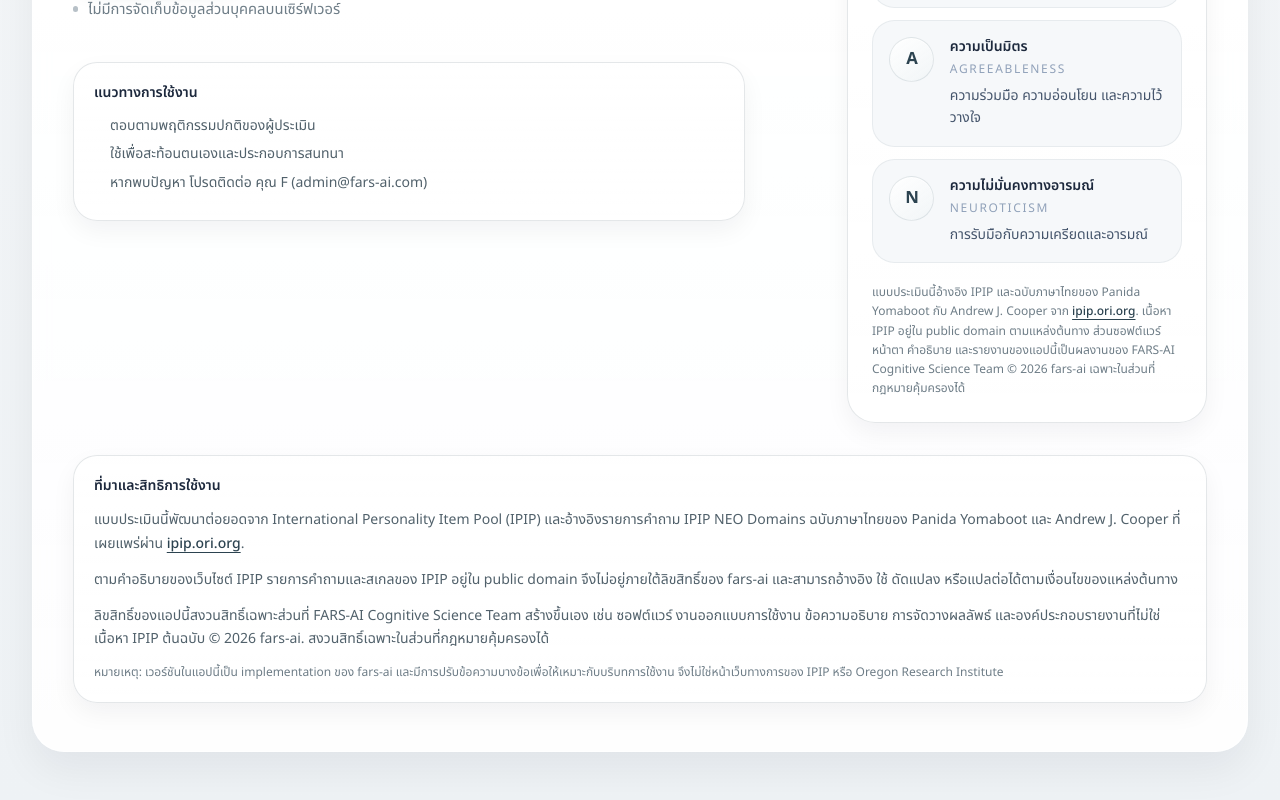
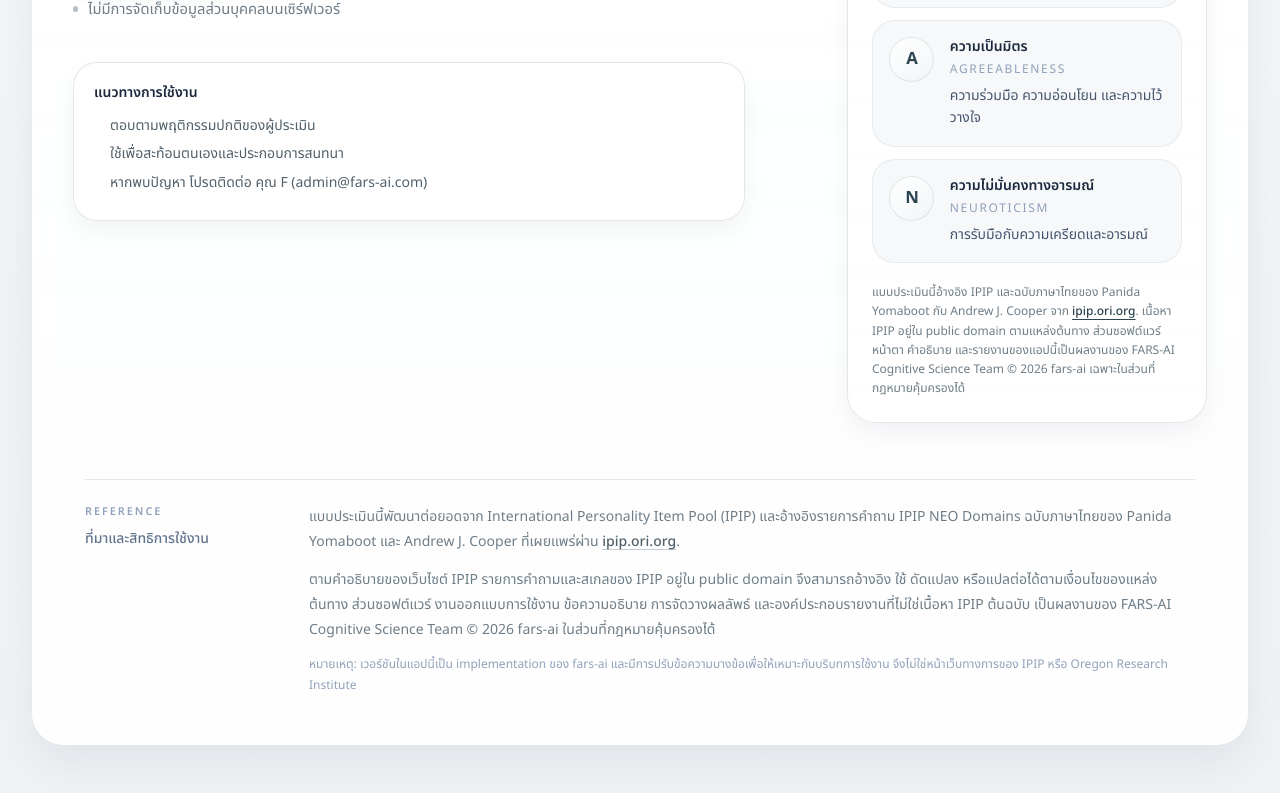
Before and after one commit to f4legs/ocean5-th, a Next.js app: page / in a window 1280 px wide. Shown: the part 508-1308 px from the top of the page. Built offline with nearby package versions, Linux system fonts and the light colour scheme.

Commit message:
UI: fix some UI noise

```diff
--- a/components/reference-note.tsx
+++ b/components/reference-note.tsx
@@ -26,36 +26,43 @@ export default function ReferenceNote({
   }
 
   return (
-    <section className={`section-panel rounded-[1.5rem] px-5 py-5 ${className}`.trim()}>
-      <p className="text-sm font-semibold text-slate-800">ที่มาและสิทธิการใช้งาน</p>
+    <section className={`px-2 pt-6 sm:px-3 ${className}`.trim()}>
+      <div className="border-t border-[rgba(95,116,130,0.14)] pt-5 sm:grid sm:grid-cols-[minmax(0,12rem)_1fr] sm:gap-8 sm:pt-6">
+        <div>
+          <p className="text-[0.68rem] font-semibold uppercase tracking-[0.18em] text-slate-400">
+            Reference
+          </p>
+          <p className="mt-2 text-sm font-medium text-slate-500">ที่มาและสิทธิการใช้งาน</p>
+        </div>
 
-      <p className="body-soft mt-3 text-sm leading-[1.7]">
+        <div className="mt-4 space-y-3 sm:mt-0">
+          <p className="body-faint text-sm leading-[1.8]">
             แบบประเมินนี้พัฒนาต่อยอดจาก International Personality Item Pool (IPIP) และอ้างอิงรายการคำถาม
             IPIP NEO Domains ฉบับภาษาไทยของ Panida Yomaboot และ Andrew J. Cooper ที่เผยแพร่ผ่าน{' '}
             <a
               href="https://ipip.ori.org/Thai50-itemNEO-PI-R-Domains.htm"
               target="_blank"
               rel="noreferrer"
-          className="font-medium text-[var(--accent-strong)] underline underline-offset-4"
+              className="font-medium text-[var(--text-soft)] underline decoration-[rgba(95,116,130,0.36)] underline-offset-3"
             >
               ipip.ori.org
             </a>
             .
           </p>
 
-      <p className="body-soft mt-3 text-sm leading-[1.7]">
-        ตามคำอธิบายของเว็บไซต์ IPIP รายการคำถามและสเกลของ IPIP อยู่ใน public domain จึงไม่อยู่ภายใต้ลิขสิทธิ์ของ fars-ai และสามารถอ้างอิง ใช้ ดัดแปลง หรือแปลต่อได้ตามเงื่อนไขของแหล่งต้นทาง
+          <p className="body-faint text-sm leading-[1.8]">
+            ตามคำอธิบายของเว็บไซต์ IPIP รายการคำถามและสเกลของ IPIP อยู่ใน public domain จึงสามารถอ้างอิง
+            ใช้ ดัดแปลง หรือแปลต่อได้ตามเงื่อนไขของแหล่งต้นทาง ส่วนซอฟต์แวร์ งานออกแบบการใช้งาน
+            ข้อความอธิบาย การจัดวางผลลัพธ์ และองค์ประกอบรายงานที่ไม่ใช่เนื้อหา IPIP ต้นฉบับ เป็นผลงานของ
+            FARS-AI Cognitive Science Team © 2026 fars-ai ในส่วนที่กฎหมายคุ้มครองได้
           </p>
 
-      <p className="body-soft mt-3 text-sm leading-[1.7]">
-        ลิขสิทธิ์ของแอปนี้สงวนสิทธิ์เฉพาะส่วนที่ FARS-AI Cognitive Science Team สร้างขึ้นเอง เช่น ซอฟต์แวร์
-        งานออกแบบการใช้งาน ข้อความอธิบาย การจัดวางผลลัพธ์ และองค์ประกอบรายงานที่ไม่ใช่เนื้อหา IPIP ต้นฉบับ
-        © 2026 fars-ai. สงวนสิทธิ์เฉพาะในส่วนที่กฎหมายคุ้มครองได้
+          <p className="text-xs leading-[1.75] text-slate-400">
+            หมายเหตุ: เวอร์ชันในแอปนี้เป็น implementation ของ fars-ai และมีการปรับข้อความบางข้อเพื่อให้เหมาะกับบริบทการใช้งาน
+            จึงไม่ใช่หน้าเว็บทางการของ IPIP หรือ Oregon Research Institute
           </p>
-
-      <p className="body-faint mt-3 text-xs leading-[1.6]">
-        หมายเหตุ: เวอร์ชันในแอปนี้เป็น implementation ของ fars-ai และมีการปรับข้อความบางข้อเพื่อให้เหมาะกับบริบทการใช้งาน จึงไม่ใช่หน้าเว็บทางการของ IPIP หรือ Oregon Research Institute
-      </p>
+        </div>
+      </div>
     </section>
   )
 }
```
Lines whose indentation alone changed are shown as unchanged.
